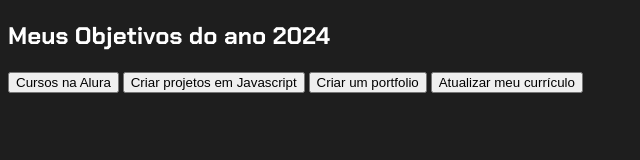
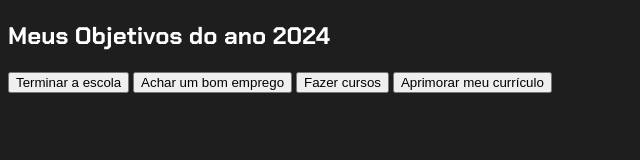
Before and after one commit to WolfStorms/meuprimeirorepositorio, a plain HTML site: page index.html in a window 1280 px wide. Shown: the whole page, without its empty margins (0-640 px from the left). Drawn offline with Linux system fonts and the light colour scheme.

Commit message:
fdadfadsf

```diff
--- a/index.html
+++ b/index.html
@@ -13,10 +13,10 @@
         <section class="conteudo-principal">
             <h2 class="titulo-principal">Meus Objetivos do ano 2024</h2>
    <div class="botoes">
-            <button class="botao">Cursos na Alura</button>
-            <button class="botao">Criar projetos em Javascript</button>
-            <button class="botao">Criar um portfolio</button>
-            <button class="botao">Atualizar meu currículo</button>
+            <button class="botao">Terminar a escola</button>
+            <button class="botao">Achar um bom emprego</button>
+            <button class="botao">Fazer cursos</button>
+            <button class="botao">Aprimorar meu currículo</button>
      </div>
  </section>
 
```
